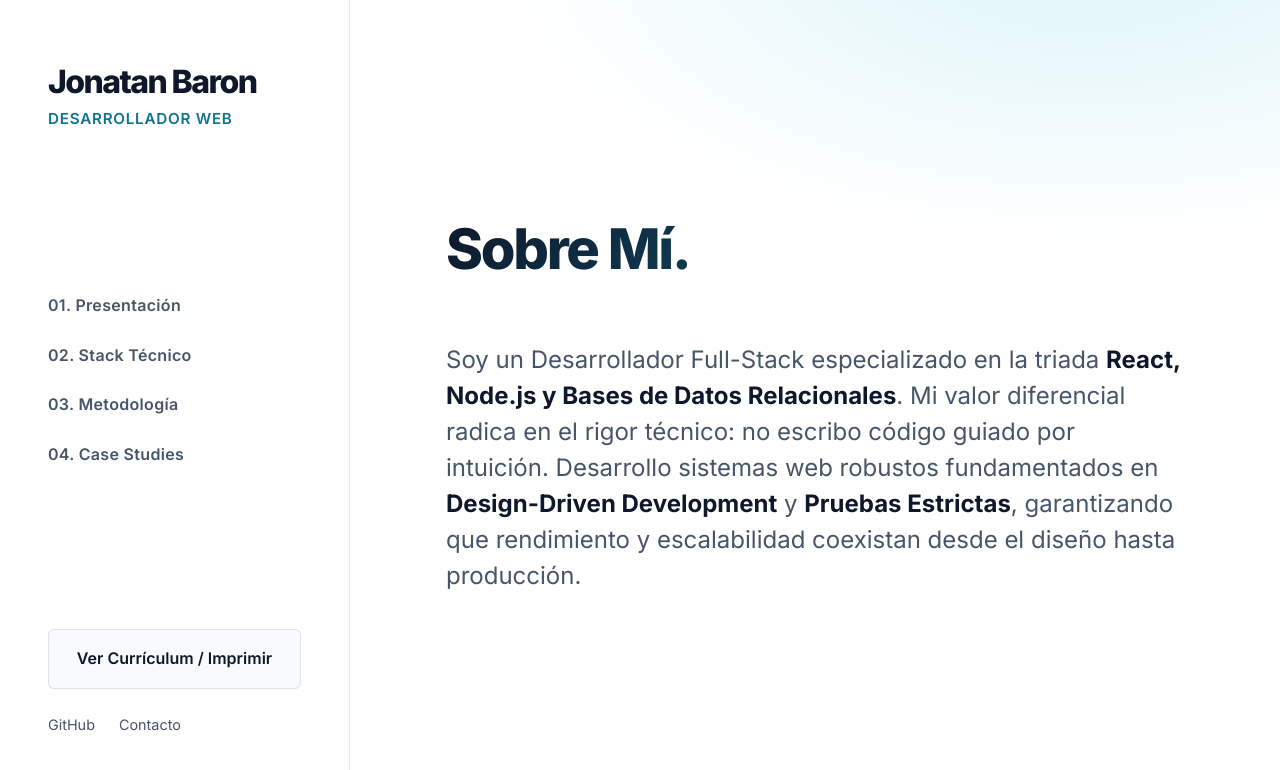
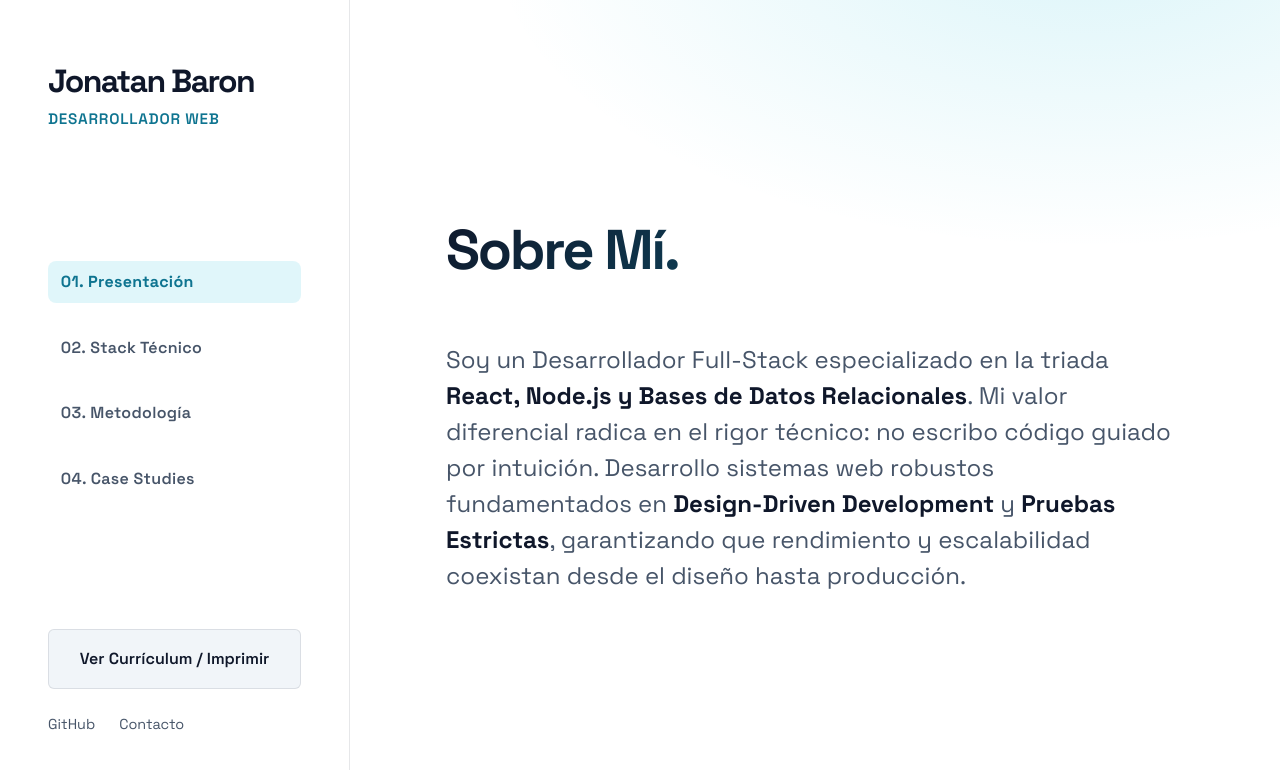
Before and after one commit to Mushi-Ayaka/Portafolio, a Next.js app: page / in a window 1280 px wide. Shown: the top 770 px of the page. Built offline with nearby package versions, Linux system fonts and the light colour scheme.

Commit message:
style: Space Grotesk, tarjetas sin bordes, resaltado sidebar y scroll-snap en móvil

```diff
--- a/src/app/(case-studies)/layout.tsx
+++ b/src/app/(case-studies)/layout.tsx
@@ -1,9 +1,9 @@
 import type { Metadata } from 'next';
-import { Inter } from 'next/font/google';
+import { Space_Grotesk } from 'next/font/google';
 import '../globals.css';
 import Link from 'next/link';
 
-const inter = Inter({ subsets: ['latin'], variable: '--font-base' });
+const spaceGrotesk = Space_Grotesk({ subsets: ['latin'], variable: '--font-base' });
 
 export const metadata: Metadata = {
   title: 'Inspección de Sistema | Case Studies',
@@ -17,7 +17,7 @@ export default function CaseStudyLayout({
   children: React.ReactNode;
 }>) {
   return (
-    <html lang="es" className={inter.variable}>
+    <html lang="es" className={spaceGrotesk.variable}>
        <body style={{ overflow: 'auto', backgroundColor: '#ffffff' }}>
 
          {/* Navbar Flotante de Escape Minimalista */}
--- a/src/app/(portfolio)/layout.tsx
+++ b/src/app/(portfolio)/layout.tsx
@@ -1,9 +1,9 @@
 import type { Metadata } from 'next';
-import { Inter } from 'next/font/google';
+import { Space_Grotesk } from 'next/font/google';
 import '../globals.css';
 import { Sidebar } from '@/components/layout/Sidebar';
 
-const inter = Inter({ subsets: ['latin'], variable: '--font-base' });
+const spaceGrotesk = Space_Grotesk({ subsets: ['latin'], variable: '--font-base' });
 
 export const metadata: Metadata = {
   title: 'Jonatan Baron | Software Engineer',
@@ -17,7 +17,7 @@ export default function PortfolioLayout({
   children: React.ReactNode;
 }>) {
   return (
-    <html lang="es" className={inter.variable}>
+    <html lang="es" className={spaceGrotesk.variable}>
       <body>
         <div className="portfolio-grid">
            <Sidebar />
--- a/src/app/cv/layout.tsx
+++ b/src/app/cv/layout.tsx
@@ -1,8 +1,8 @@
 import type { Metadata } from 'next';
-import { Inter } from 'next/font/google';
+import { Space_Grotesk } from 'next/font/google';
 import '../globals.css';
 
-const inter = Inter({ subsets: ['latin'], variable: '--font-base' });
+const spaceGrotesk = Space_Grotesk({ subsets: ['latin'], variable: '--font-base' });
 
 export const metadata: Metadata = {
   title: 'CV - Jonatan Baron',
@@ -15,7 +15,7 @@ export default function CVLayout({
   children: React.ReactNode;
 }) {
   return (
-    <html lang="es" className={inter.variable}>
+    <html lang="es" className={spaceGrotesk.variable}>
       <body style={{ backgroundColor: '#fff', color: '#000' }}>
         {children}
       </body>
--- a/src/app/globals.css
+++ b/src/app/globals.css
@@ -1,7 +1,7 @@
 :root {
   --bg-dark: #ffffff;
   --bg-sidebar: #ffffff;
-  --bg-card: #f8fafc;
+  --bg-card: #f1f5f9;
   --text-main: #0f172a;
   --text-muted: #475569;
   --accent-primary: #0e7490;
@@ -9,7 +9,7 @@
   --accent-glow: rgba(6, 182, 212, 0.12);
   --border-subtle: rgba(15, 23, 42, 0.10);
 
-  --font-base: 'Inter', sans-serif;
+  --font-base: 'Space Grotesk', sans-serif;
 }
 
 * {
@@ -94,10 +94,20 @@ a:hover {
   font-weight: 600;
   color: var(--text-muted);
   letter-spacing: 0.02em;
+  padding: 0.5rem 0.8rem;
+  border-radius: 8px;
+  transition: color 0.3s ease, background 0.3s ease;
 }
 
 .navigation a:hover {
   color: var(--text-main);
+  background: rgba(15, 23, 42, 0.04);
+}
+
+.navigation a.active {
+  color: var(--accent-primary);
+  font-weight: 700;
+  background: var(--accent-glow);
 }
 
 .contact-actions {
@@ -173,27 +183,32 @@ a:hover {
 
 /* Responsive Móvil */
 @media (max-width: 1024px) {
-  body { overflow: auto; }
+  body { overflow: hidden; }
 
   .portfolio-grid {
     grid-template-columns: 1fr;
-    height: auto;
+    grid-template-rows: auto 1fr;
+    height: 100vh;
   }
 
-  /* Sidebar se colapsa como bloque normal, NO sticky */
+  /* Sidebar como cabecera compacta arriba; el snap vive en el main */
   .sidebar {
     height: auto;
-    padding: 2rem 1.5rem;
+    padding: 1.2rem 1.5rem;
     border-right: none;
     border-bottom: 1px solid var(--border-subtle);
-    position: relative; /* Era sticky, robaba media pantalla */
+    position: relative;
     top: unset;
     z-index: auto;
   }
 
+  .sidebar-content {
+    gap: 1rem;
+  }
+
   .mobile-cv-btn {
     display: inline-block;
-    margin-top: 1rem;
+    margin-top: 0.8rem;
     width: 100%;
   }
 
@@ -201,30 +216,28 @@ a:hover {
     display: none;
   }
 
-  .sidebar-content {
-    gap: 1.5rem;
-  }
-
   .navigation {
     flex-direction: row;
     flex-wrap: wrap;
-    gap: 0.8rem;
+    gap: 0.5rem;
   }
   .navigation a {
     font-size: 0.85rem;
+    padding: 0.4rem 0.7rem;
   }
 
-  /* Desactivar Scroll Snap en móvil */
+  /* Scroll Snap ACTIVO en móvil, igual que en PC */
   .snap-container {
-    height: auto;
-    overflow-y: visible;
-    scroll-snap-type: none;
+    height: 100%;
+    overflow-y: auto;
+    scroll-snap-type: y mandatory;
   }
 
   .snap-section {
-    height: auto;
-    min-height: auto; /* Las secciones se adaptan al contenido */
+    height: 100%;
+    min-height: 100%;
     padding: 3rem 1.5rem;
+    justify-content: center;
   }
 
   /* DESACTIVAR el Focus Dimming en pantallas táctiles.
--- a/src/app/page.module.css
+++ b/src/app/page.module.css
@@ -35,9 +35,14 @@
 
 .skillCard {
   background-color: var(--bg-card);
-  border: 1px solid var(--border-subtle);
   padding: 2rem;
-  border-radius: 8px;
+  border-radius: 12px;
+  box-shadow: 0 1px 2px rgba(15, 23, 42, 0.05), 0 12px 28px -14px rgba(15, 23, 42, 0.18);
+  transition: box-shadow 0.25s ease, transform 0.25s ease;
+}
+.skillCard:hover {
+  transform: translateY(-3px);
+  box-shadow: 0 2px 4px rgba(15, 23, 42, 0.06), 0 18px 36px -16px rgba(6, 182, 212, 0.25);
 }
 .skillCard h3 {
   color: var(--accent-primary);
@@ -90,12 +95,13 @@
   align-items: center;
   padding: 2rem;
   background-color: var(--bg-card);
-  border: 1px solid var(--border-subtle);
-  border-radius: 8px;
-  transition: border-color 0.2s ease;
+  border-radius: 12px;
+  box-shadow: 0 1px 2px rgba(15, 23, 42, 0.05), 0 12px 28px -14px rgba(15, 23, 42, 0.18);
+  transition: box-shadow 0.25s ease, transform 0.25s ease;
 }
 .projectCard:hover {
-  border-color: var(--accent-primary);
+  transform: translateY(-3px);
+  box-shadow: 0 2px 4px rgba(15, 23, 42, 0.06), 0 18px 36px -16px rgba(6, 182, 212, 0.25);
 }
 .projectInfo h3 {
   font-size: 1.5rem;
@@ -138,14 +144,13 @@
   color: var(--text-main);
   padding: 0.6rem 1rem;
   border-radius: 6px;
-  border: 1px solid var(--border-subtle);
   font-size: 0.85rem;
   white-space: nowrap;
   opacity: 0;
   visibility: hidden;
   transition: all 0.2s ease-out;
   z-index: 100;
-  box-shadow: 0 4px 15px rgba(0,0,0,0.5);
+  box-shadow: 0 8px 24px rgba(15, 23, 42, 0.18);
   pointer-events: none;
 }
 
@@ -181,7 +186,6 @@
 
 .carouselBtn {
   background: var(--bg-card);
-  border: 1px solid var(--border-subtle);
   color: var(--accent-primary);
   width: 40px;
   height: 40px;
@@ -196,8 +200,8 @@
 }
 
 .carouselBtn:hover {
-  border-color: var(--accent-primary);
   background: var(--accent-glow);
+  box-shadow: 0 0 0 3px var(--accent-glow);
 }
 
 .carouselDots {
--- a/src/components/layout/Sidebar.tsx
+++ b/src/components/layout/Sidebar.tsx
@@ -1,21 +1,58 @@
-import { siteConfig } from '@/config/site';
-import Link from 'next/link';
+"use client";
+
+import { useEffect, useState } from "react";
+import { siteConfig } from "@/config/site";
+import Link from "next/link";
+
+const SECTIONS = [
+  { id: "presentacion", label: "01. Presentación" },
+  { id: "skills", label: "02. Stack Técnico" },
+  { id: "flujo", label: "03. Metodología" },
+  { id: "proyectos", label: "04. Case Studies" },
+];
 
 export function Sidebar() {
+  const [active, setActive] = useState("presentacion");
+
+  useEffect(() => {
+    const els = SECTIONS.map((s) => document.getElementById(s.id)).filter(
+      (el): el is HTMLElement => el !== null
+    );
+
+    const observer = new IntersectionObserver(
+      (entries) => {
+        entries.forEach((entry) => {
+          if (entry.isIntersecting) setActive(entry.target.id);
+        });
+      },
+      { root: null, rootMargin: "-45% 0px -45% 0px", threshold: 0 }
+    );
+
+    els.forEach((el) => observer.observe(el));
+    return () => observer.disconnect();
+  }, []);
+
   return (
     <aside className="sidebar">
       <div className="sidebar-content">
         <div className="profile">
           <h1 className="name">{siteConfig.name}</h1>
           <p className="role">{siteConfig.role}</p>
-          <Link href={siteConfig.cvUrl} className="btn-cv mobile-cv-btn">Ver Currículum (CV)</Link>
+          <Link href={siteConfig.cvUrl} className="btn-cv mobile-cv-btn">
+            Ver Currículum (CV)
+          </Link>
         </div>
 
         <nav className="navigation">
-          <Link href="/#presentacion">01. Presentación</Link>
-          <Link href="/#skills">02. Stack Técnico</Link>
-          <Link href="/#flujo">03. Metodología</Link>
-          <Link href="/#proyectos">04. Case Studies</Link>
+          {SECTIONS.map((s) => (
+            <Link
+              key={s.id}
+              href={`/#${s.id}`}
+              className={active === s.id ? "active" : ""}
+            >
+              {s.label}
+            </Link>
+          ))}
         </nav>
 
         <div className="contact-actions">
@@ -23,8 +60,16 @@ export function Sidebar() {
             Ver Currículum / Imprimir
           </Link>
           <div className="social-links">
-            <a href={siteConfig.socialLinks.github} target="_blank" rel="noopener noreferrer">GitHub</a>
-            <a href={`https://mail.google.com/mail/?view=cm&fs=1&to=${siteConfig.contactEmail}`} target="_blank" rel="noopener noreferrer">Contacto</a>
+            <a href={siteConfig.socialLinks.github} target="_blank" rel="noopener noreferrer">
+              GitHub
+            </a>
+            <a
+              href={`https://mail.google.com/mail/?view=cm&fs=1&to=${siteConfig.contactEmail}`}
+              target="_blank"
+              rel="noopener noreferrer"
+            >
+              Contacto
+            </a>
           </div>
         </div>
       </div>
```
